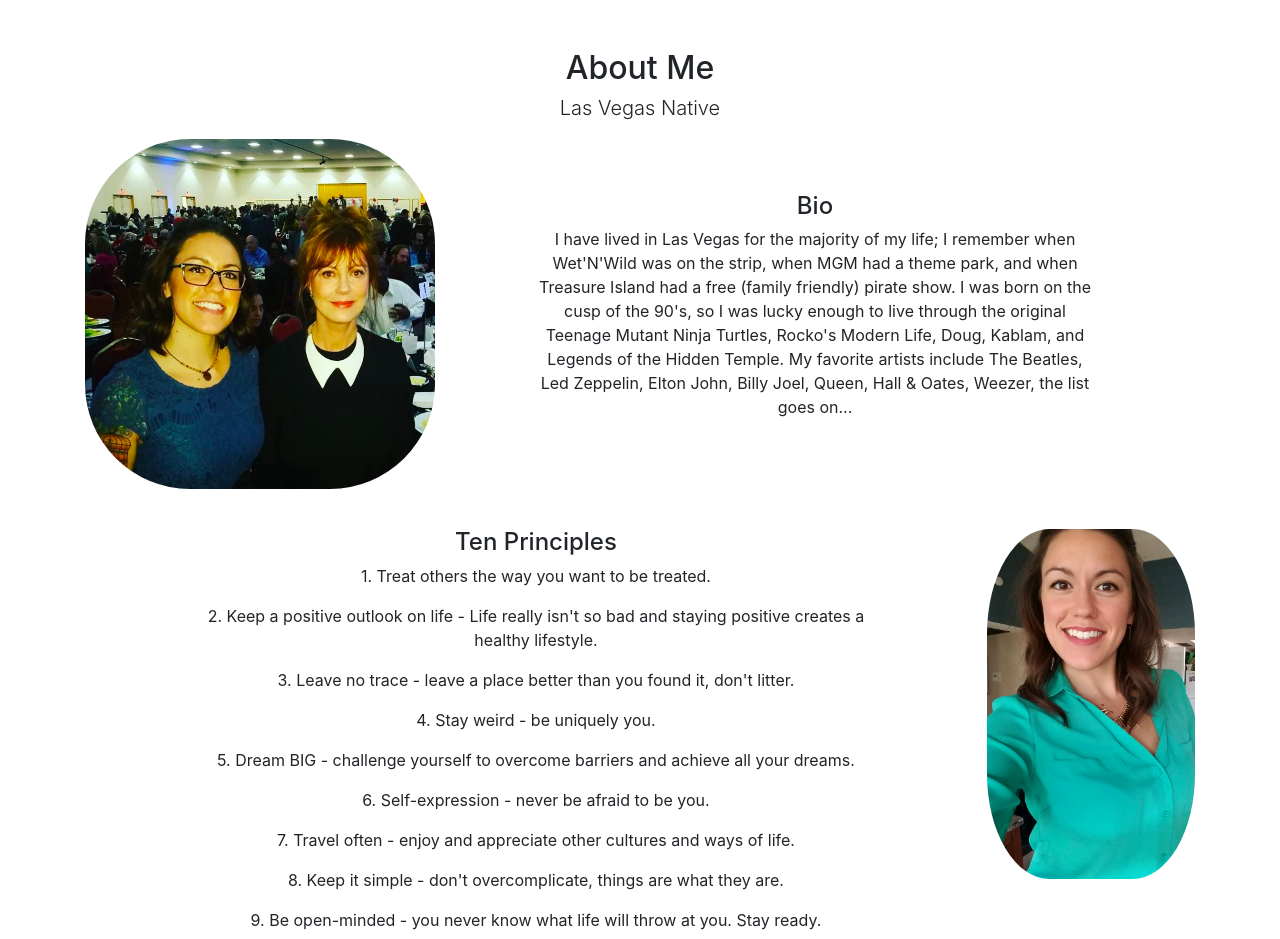
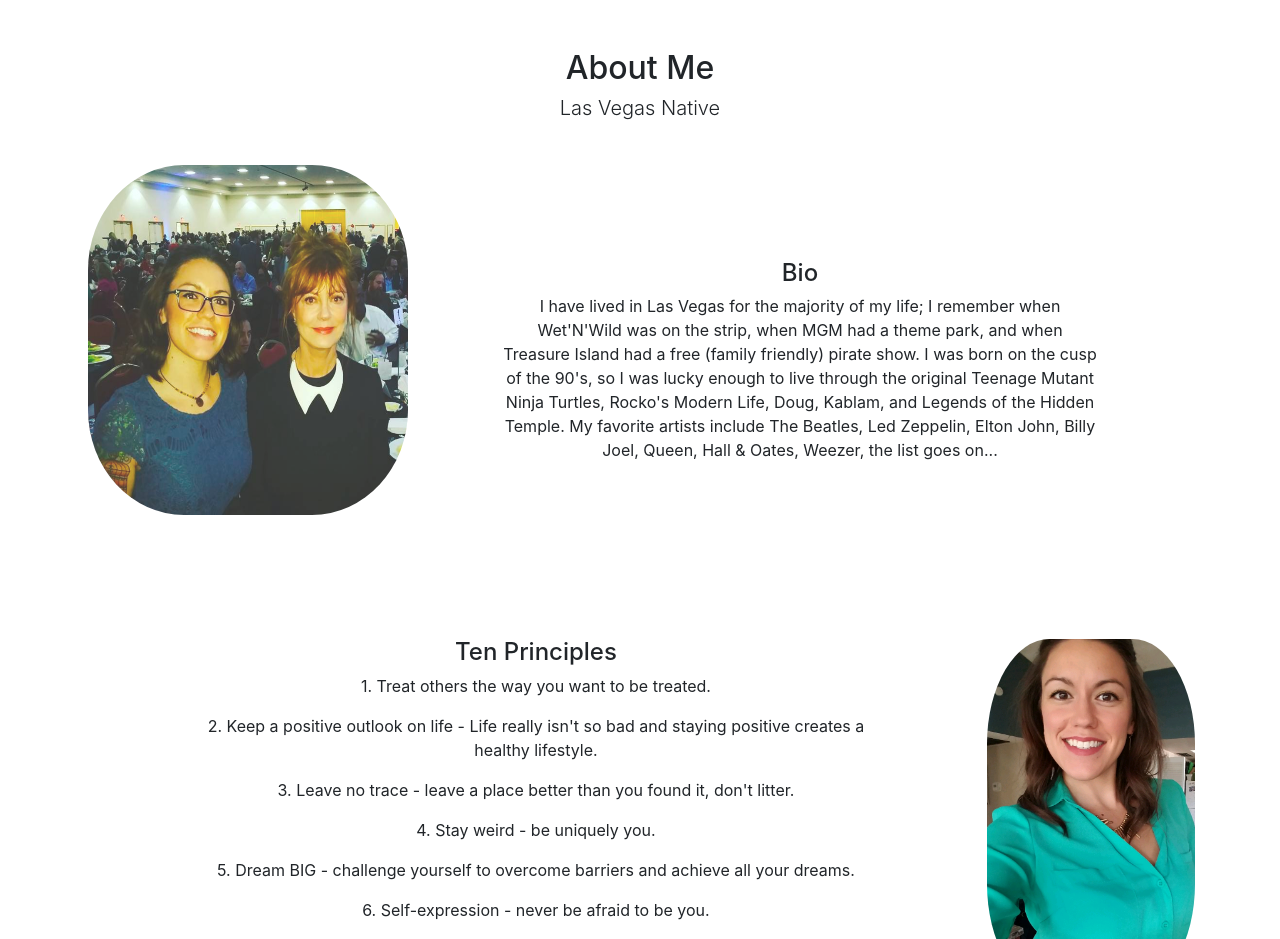
Before and after one commit to KillahDillah/killahdillah.github.io, a website with bundled scripts: page index.html in a window 1280 px wide. Shown: the part 800-1739 px from the top of the page. Built offline with nearby package versions, Linux system fonts and the light colour scheme.

Commit message:
first picture complete with tranform css along with link to new site

```diff
--- a/css/stylish-portfolio.css
+++ b/css/stylish-portfolio.css
@@ -305,3 +305,105 @@ footer {
 p {
     margin-bottom: 0px;
 }
+
+.grid {
+    position: relative;
+    clear: both;
+    margin: 0 auto;
+    padding: 1em 0 4em;
+    max-width: 1000px;
+    list-style: none;
+    text-align: center;
+}
+
+.grid figure{
+    position: relative;
+    float: left;
+    overflow: hidden;
+    margin: 10px 1%;
+    min-width: 320px;
+    max-width: 480px;
+    max-height: 360px;
+    width: 48%;
+    height: auto;
+    text-align: center;
+    cursor: pointer;
+}
+
+.grid figure img {
+    position: relative;
+    display: block;
+    min-height: 100%;
+    max-width: 100%;
+    opacity: 0.8;
+}
+
+.grid figure figcaption{
+    padding: 2em;
+    color: #fff;
+    text-transform: uppercase;
+    font-size: 1.25em;
+    -webkit-backface-visibility: hidden;
+    backface-visibility: hidden;
+}
+
+.grid figure h2 {
+    word-spacing: -0.15em;
+    font-weight: 300;
+}
+
+
+figcaption {
+    padding: 2em;
+    color: #fff;
+    text-transform: uppercase;
+    font-size: 1.25em;
+    -webkit-backface-visibility: hidden;
+    backface-visibility: hidden;
+}
+
+figure figcaption::before,
+figure p {
+    -webkit-transition: opacity 0.35s, -webkit-transform 0.35s;
+    transition: opacity 0.35s, transform 0.35s;
+}
+
+figure figcaption::before {
+    position: absolute;
+    bottom: -100px;
+    width: 250px;
+    height: 250px;
+    border: 2px solid #fff;
+    border-radius: 50%;
+    box-shadow: 0 0 0 900px rgba(255,255,255,0.2);
+    content: '';
+    opacity: 0;
+    -webkit-transform: scale3d(0.5,0.5,1);
+    transform: scale3d(0.5,0.5,1);
+    -webkit-transform-origin: 50% 50%;
+    transform-origin: 50% 50%;
+}
+
+figure p {
+    position: absolute;
+    right: 0;
+    bottom: 0;
+    padding: 0 1.5em 1.5em 0;
+    width: 140px;
+    text-align: right;
+    opacity: 0;
+    -webkit-transform: translate3d(20px,20px,0);
+    transform: translate3d(20px,20px,0);
+}
+
+figure:hover figcaption::before {
+    opacity: 1;
+    -webkit-transform: scale3d(1,1,1);
+    transform: scale3d(1,1,1);
+}
+
+figure:hover p {
+    opacity: 1;
+    -webkit-transform: translate3d(0,0,0);
+    transform: translate3d(0,0,0);
+}
--- a/index.html
+++ b/index.html
@@ -65,12 +65,21 @@
       <div class="container text-center">
         <h2>About Me</h2>
         <p class="lead">Las Vegas Native</p>
-
         <section class="content-section-a">
           <div class="contain-one">
-            <div class="pictures">
+
+            <div class="grid">
+            <figure class="pictures">
+              <a href="campaign.html">
               <img class="leah" src="img/susan.png" height='350px' width="350px">
-            </div>
+              </a>
+              <figcaption>
+                <p>Susan Sarandon</p>
+
+              </figcaption>
+            </figure>
+          </div>
+
           <div class="bio">
             <h4>Bio</h4>
             <p> I have lived in Las Vegas for the majority of my life; I remember when Wet'N'Wild was on the strip, when MGM had a theme park, and when Treasure Island had a free (family friendly) pirate show. I was born on the cusp of the 90's, so I was lucky enough to live through the original Teenage Mutant Ninja Turtles, Rocko's Modern Life, Doug, Kablam, and Legends of the Hidden Temple. My favorite artists include The Beatles, Led Zeppelin, Elton John, Billy Joel, Queen, Hall & Oates, Weezer, the list goes on... </p>
```
Also changed, not shown: campaign.html (added, +11 -0 lines).
